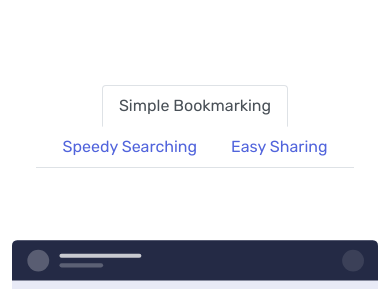
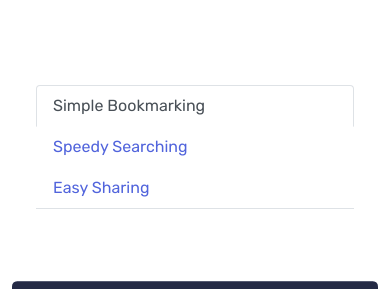
Before and after one commit to carmepontribe/sprint2, a website: page index.html in a window 390 px wide. Shown: the part 805-1094 px from the top of the page. Drawn offline with nearby package versions, Linux system fonts and the light colour scheme; files that its build step writes are made by us from their sources.

Commit message:
afegeixo index de nou

```diff
--- a/index.html
+++ b/index.html
@@ -82,17 +82,19 @@
          <!-- section-main -->
        <section class="contenedor-main row align-items-center mt-5">
           <div class="col-12">
-            <ul class="nav nav-tabs justify-content-center m-4" id="myTab" role="tablist">
-              <li class="nav-item" role="presentation">
-                <button class="nav-link active" id="home-tab" data-bs-toggle="tab" data-bs-target="#home" type="button" role="tab" aria-controls="home" aria-selected="true">Simple Bookmarking</button>
-              </li>
-              <li class="nav-item" role="presentation">
-                <button class="nav-link" id="profile-tab" data-bs-toggle="tab" data-bs-target="#profile" type="button" role="tab" aria-controls="profile" aria-selected="false">Speedy Searching</button>
-              </li>
-              <li class="nav-item" role="presentation">
-                <button class="nav-link" id="contact-tab" data-bs-toggle="tab" data-bs-target="#contact" type="button" role="tab" aria-controls="contact" aria-selected="false">Easy Sharing</button>
-              </li>
+            <ul class="nav nav-tabs flex-column flex-sm-row
+ justify-content-center m-4">
+              <li class="nav-item"><a href="#" class="nav-link active" aria-current="page">Simple Bookmarking</a></li>
+              <li class="nav-item"><a href="#" class="nav-link">Speedy Searching</a></li>
+              <li class="nav-item"><a href="#" class="nav-link">Easy Sharing</a></li>
             </ul>
+
+
+
+
+
+
+
           </div>
           <div class="col-12 col-lg-6 mt-5">
             <img src="./images/illustration-features-tab-1.svg" alt="" class="img-fluid">
```
